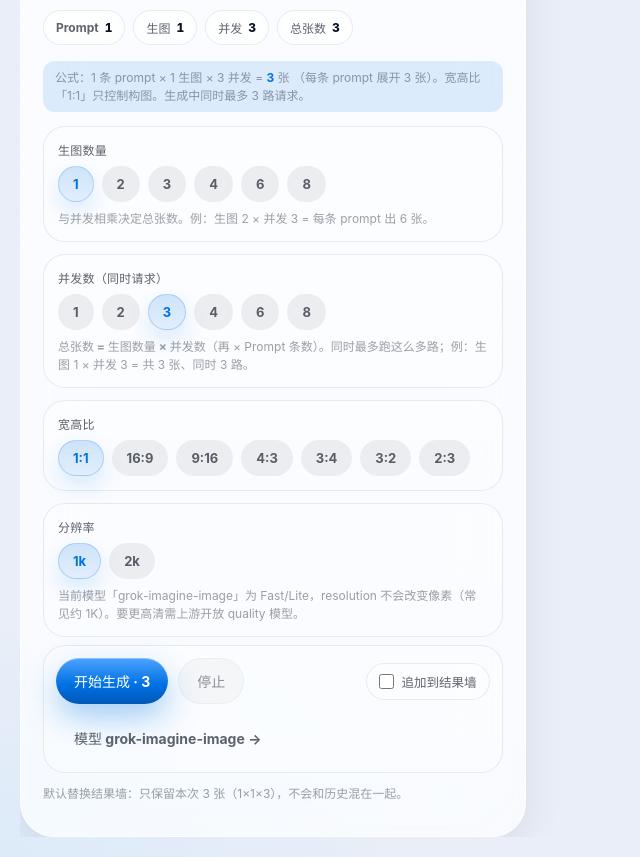
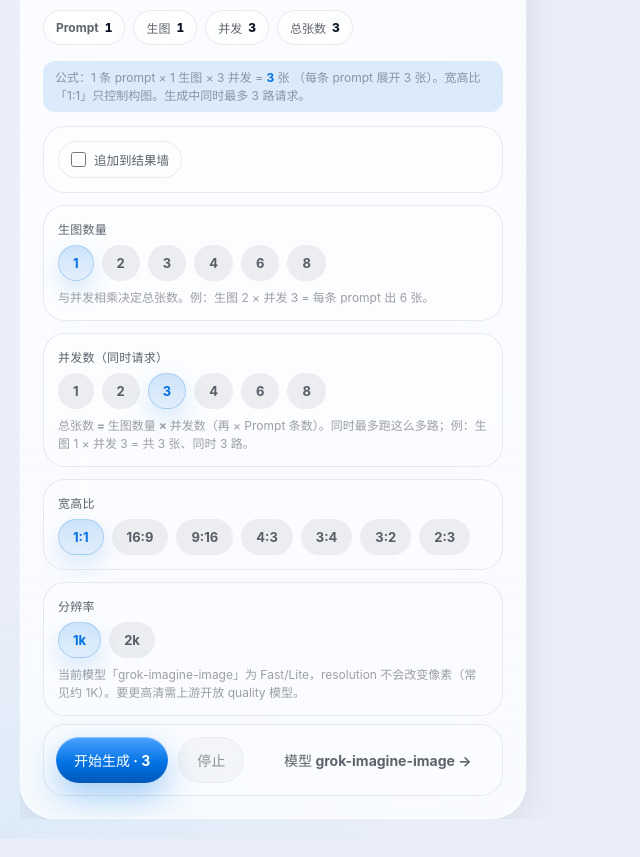
Before and after one commit to MurasameCyan/CialloStudio, a React (Vite) app: page / in a window 1280 px wide. Shown: the part 528-1385 px from the top of the page, without its empty margins (0-640 px from the left). Built offline with nearby package versions, Linux system fonts and the light colour scheme.

Commit message:
ui: move append toggle above variants, drop replace footer notes

```diff
--- a/src/components/StudioPage.tsx
+++ b/src/components/StudioPage.tsx
@@ -235,6 +235,18 @@ export function StudioPage({
         </div>
 
         <div className="studio-options">
+          <div className="option-block option-block-append">
+            <label className="append-toggle" title="关闭后，每次生成只保留本次结果">
+              <input
+                type="checkbox"
+                checked={Boolean(draft.appendResults)}
+                disabled={running}
+                onChange={(e) => setDraft({ appendResults: e.target.checked })}
+              />
+              <span>追加到结果墙</span>
+            </label>
+          </div>
+
           <div className="option-block">
             <div className="field">
               <label>生图数量</label>
@@ -342,30 +354,10 @@ export function StudioPage({
               停止
             </button>
           </div>
-          <label className="append-toggle" title="关闭后，每次生成只保留本次结果">
-            <input
-              type="checkbox"
-              checked={Boolean(draft.appendResults)}
-              disabled={running}
-              onChange={(e) => setDraft({ appendResults: e.target.checked })}
-            />
-            <span>追加到结果墙</span>
-          </label>
           <button type="button" className="btn btn-ghost" onClick={onOpenSettings}>
             模型 {settings.model || "未选择"} →
           </button>
         </div>
-        {!draft.appendResults ? (
-          <p className="footer-note">
-            默认<strong>替换</strong>结果墙：只保留本次 {plannedJobs} 张（{prompts.length}×
-            {draft.variants}×{draft.concurrency}），不会和历史混在一起。
-          </p>
-        ) : (
-          <p className="footer-note">
-            追加模式：新图会堆在旧结果上面。当前墙里已有 {stats.total} 张，再点生成会变成{" "}
-            {stats.total + plannedJobs} 张。
-          </p>
-        )}
       </section>
 
       <section className="panel results-panel">
```
